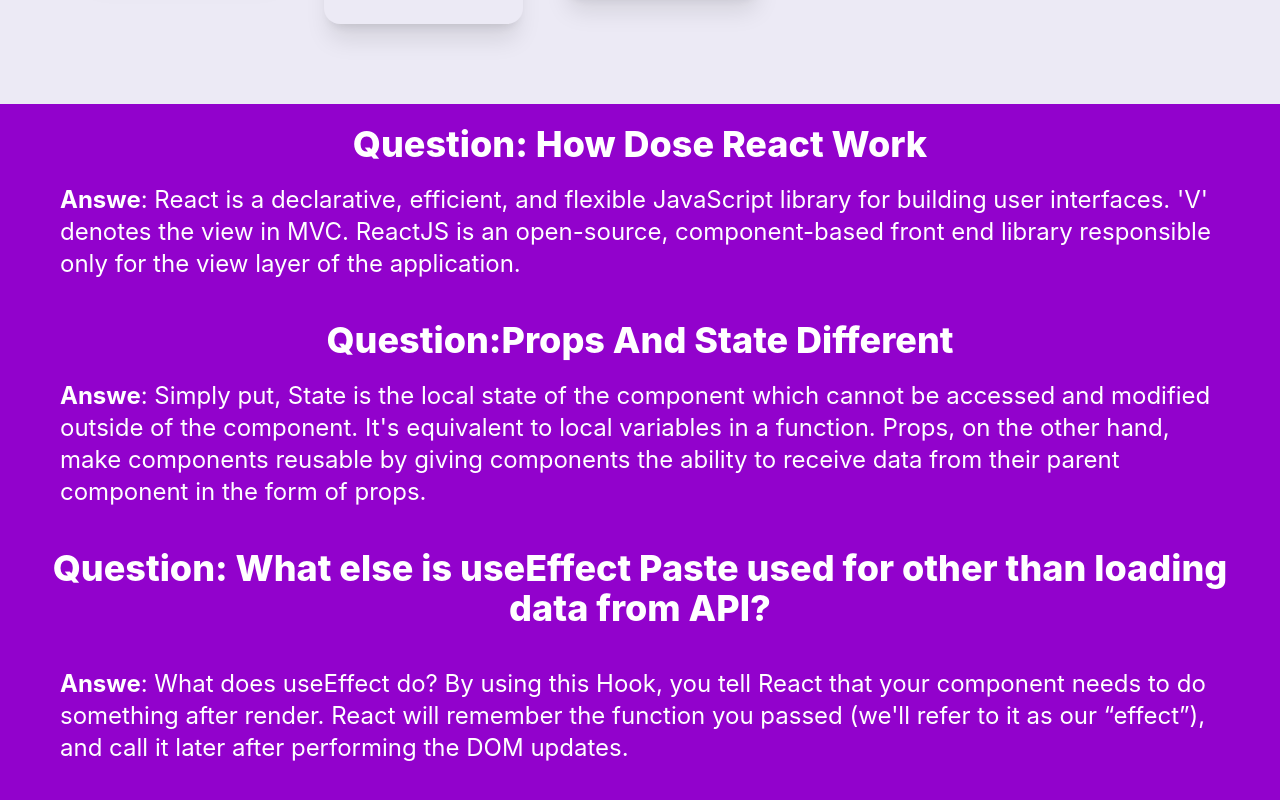
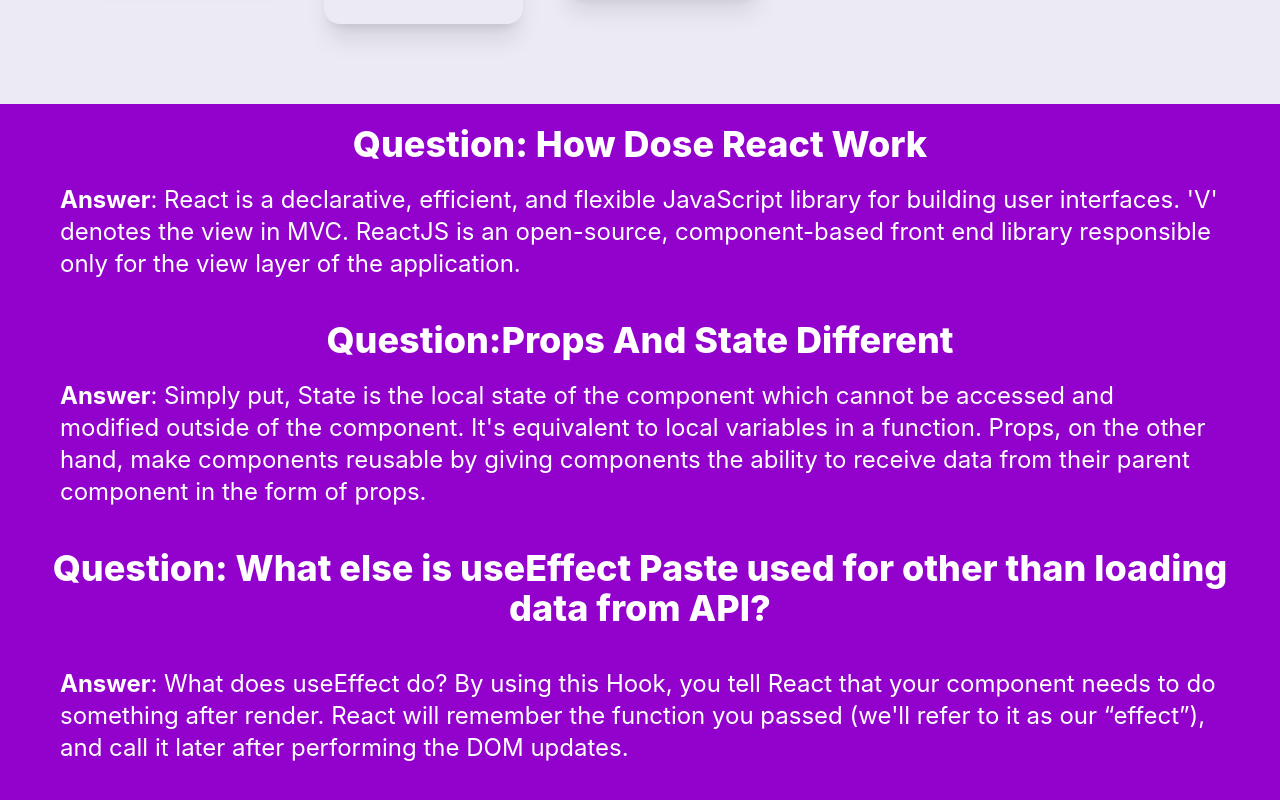
Before and after one commit to Mamun2k22/ultra-active-club-a8, a React (Create React App) app: page / in a window 1280 px wide. Shown: the part 1107-1907 px from the top of the page. Built offline with nearby package versions, Linux system fonts and the light colour scheme.

Commit message:
sseven commit

```diff
--- a/src/App.js
+++ b/src/App.js
@@ -10,6 +10,7 @@ function App() {
 
     </div>
   );
+
 }
 
 
--- a/src/Component/Questions.js
+++ b/src/Component/Questions.js
@@ -6,16 +6,16 @@ const Questions = () => {
             <div className='mt-20 bg-primary p-5'>
                 <div className='text-white'>
                     <h1 className='text-center font-extrabold text-4xl mb-5'>Question: How Dose React Work</h1>
-                    <h1 className='ml-10 mr-10 text-2xl mb-10'><span className='font-bold'>Answe</span>: React is a declarative, efficient, and flexible JavaScript library for building user interfaces. 'V' denotes the view in MVC. ReactJS is an open-source, component-based front end library responsible only for the view layer of the application.</h1>
+                    <h1 className='ml-10 mr-10 text-2xl mb-10'><span className='font-bold'>Answer</span>: React is a declarative, efficient, and flexible JavaScript library for building user interfaces. 'V' denotes the view in MVC. ReactJS is an open-source, component-based front end library responsible only for the view layer of the application.</h1>
 
 
 
 
                     <h1 className='text-center font-extrabold text-4xl mb-5'>Question:Props And State Different</h1>
-                    <h1 className='ml-10 mr-10 text-2xl mb-10'><span className='font-bold'>Answe</span>: Simply put, State is the local state of the component which cannot be accessed and modified outside of the component. It's equivalent to local variables in a function. Props, on the other hand, make components reusable by giving components the ability to receive data from their parent component in the form of props.</h1>
+                    <h1 className='ml-10 mr-10 text-2xl mb-10'><span className='font-bold'>Answer</span>: Simply put, State is the local state of the component which cannot be accessed and modified outside of the component. It's equivalent to local variables in a function. Props, on the other hand, make components reusable by giving components the ability to receive data from their parent component in the form of props.</h1>
 
                     <h1 className='text-center font-extrabold text-4xl mb-10'>Question: What else is useEffect Paste used for other than loading data from API? </h1>
-                    <h1 className='ml-10 mr-10 text-2xl mb-10'><span className='font-bold'>Answe</span>: What does useEffect do? By using this Hook, you tell React that your component needs to do something after render. React will remember the function you passed (we'll refer to it as our “effect”), and call it later after performing the DOM updates.  </h1>
+                    <h1 className='ml-10 mr-10 text-2xl mb-10'><span className='font-bold'>Answer</span>: What does useEffect do? By using this Hook, you tell React that your component needs to do something after render. React will remember the function you passed (we'll refer to it as our “effect”), and call it later after performing the DOM updates.  </h1>
                 </div>
             </div>
 
```
Also changed, not shown: public/index.html (+2 -1 lines), 15 other files (tests, documents, lock files or other folders).
